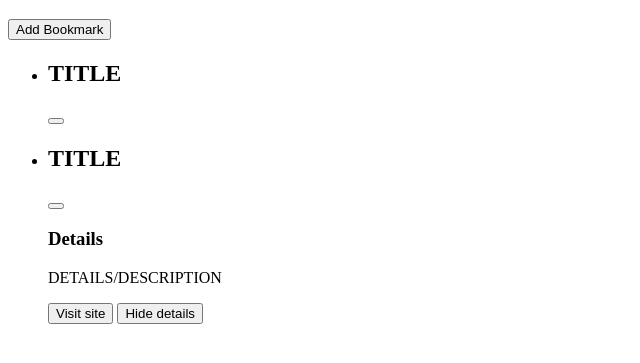
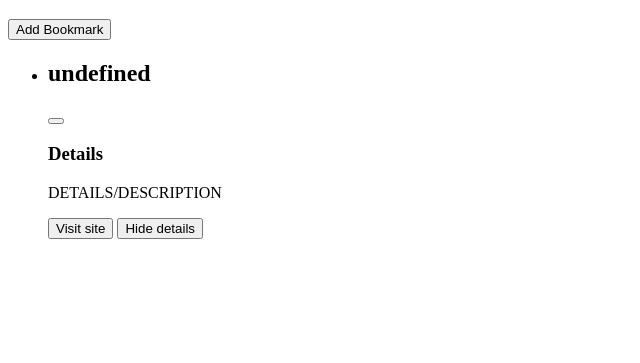
Before and after one commit to thinkful-ei24/sean-bookmarks-app, a plain HTML site: page index.html in a window 1280 px wide. Shown: the part 61-424 px from the top of the page, without its empty margins (0-640 px from the left). Drawn offline with nearby package versions, Linux system fonts and the light colour scheme.

Commit message:
render stub

```diff
--- a/index.html
+++ b/index.html
@@ -6,8 +6,8 @@
   <meta name="viewport" content="width=device-width, initial-scale=1.0">
   <meta http-equiv="X-UA-Compatible" content="ie=edge">
   <title>Bookmark App</title>
-  <!-- TODO: font -->
-  <!-- TODO: styles -->
+  <!-- TODO: font, normalize.css -->
+  <!-- TODO: styles (from folder) -->
 </head>
 <body>
 
@@ -48,7 +48,10 @@
 
   <!-- imports -->
   <script src="https://code.jquery.com/jquery-3.3.1.min.js"></script>
-  <script src="store.js"></script>
-  <script src="main.js"></script>
+  <script src="./scripts/store.js"></script>
+  <!-- -->
+  <script src="./scripts/domRender.js"></script>
+  <script src="./scripts/uiEvents.js"></script>
+  <script src="./scripts/main.js"></script>
 </body>
 </html>
--- a/scripts/domRender.js
+++ b/scripts/domRender.js
@@ -7,14 +7,15 @@ const domRender = (function() {
   function renderMain() {
     let bookmark = {};
     const renderedHtml = generateListBlock(bookmark);
+    console.log(renderedHtml);
     $('.bookmark-list').html(renderedHtml);
   }
 
   function generateListBlock(bookmark) {
     return `<li>
-      <h2>TITLE</h2>
+      <h2>${bookmark.title}</h2>
         <span class="bookmark-rating"></span>
-        <button class="button-delete"></button> <!-- always active, trash icon -->
+        <button class="button-delete"></button>
       <h3 class="bookmark-details">Details</h3>
       <p>DETAILS/DESCRIPTION</p>
       <div class="bookmark-bottom-nav">
@@ -27,4 +28,4 @@ const domRender = (function() {
   return {
     showStore: renderMain
   };
-});
+}());
--- a/scripts/main.js
+++ b/scripts/main.js
@@ -1,5 +1,5 @@
 
-/* global uiEventHandlers, domRender, store $ */
+/* global uiEventHandlers, domRender $ */
 
 $(function() {
   uiEventHandlers.bindAllEvents();
--- a/scripts/store.js
+++ b/scripts/store.js
@@ -26,7 +26,7 @@ const store = (function() {
     minDisplayRating: 0,
     // Functions
     addBookmark,
-    findAndUpdateBookmark,
+    findAndUpdateBookmark
 
   };
 
```
